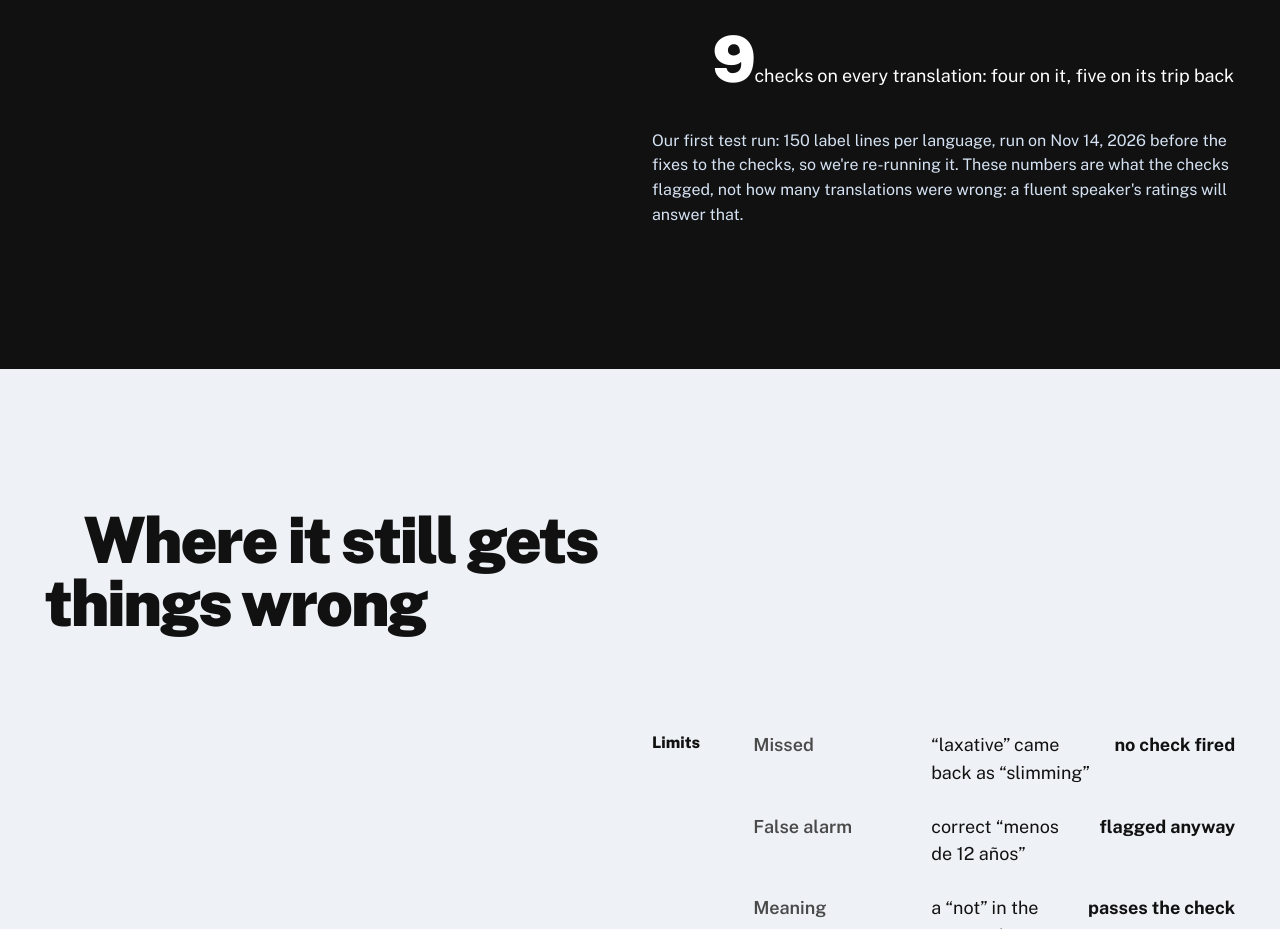
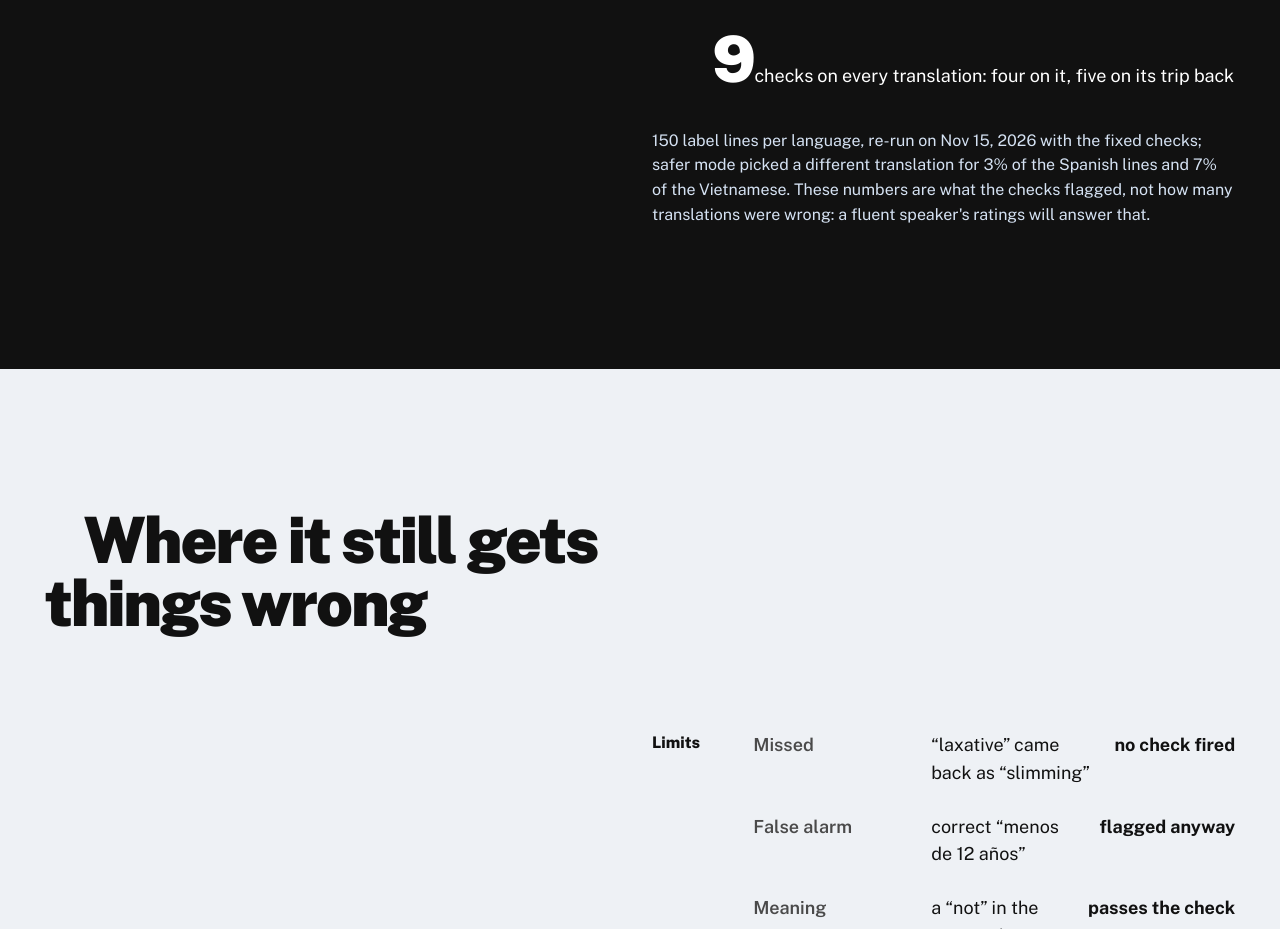
Before and after one commit to morganiscool/dose-safe-translator, a plain HTML site: page web/index.html in a window 1280 px wide. Shown: the part 5480-6409 px from the top of the page. Drawn offline with Linux system fonts and the light colour scheme; files that its build step writes are made by us from their sources; files whose address does not match are found by name.

Commit message:
Results re-run with the fixed checks (Nov 15)
The notebook was re-run end to end (150 label lines per language). The fresh
openFDA/DailyMed download with the fixed parser matches the saved snapshot line
for line. Flagged: Spanish 11% -> 10% in safer mode (3% changed), Vietnamese
17% -> 10% (7% changed). README and the landing page now say so.

Co-Authored-By: Claude Opus 5.5 <noreply@anthropic.com>

```diff
--- a/web/index.html
+++ b/web/index.html
@@ -119,7 +119,7 @@
         <tr class="reveal"><td class="whole">9</td><td class="cap">checks on every translation: four on it, five on its trip back</td></tr>
       </tbody>
     </table>
-    <p class="stats-note reveal">Our first test run: 150 label lines per language, run on Nov 14, 2026 before the fixes to the checks, so we're re-running it. These numbers are what the checks flagged, not how many translations were wrong: a fluent speaker's ratings will answer that.</p>
+    <p class="stats-note reveal">150 label lines per language, re-run on Nov 15, 2026 with the fixed checks; safer mode picked a different translation for 3% of the Spanish lines and 7% of the Vietnamese. These numbers are what the checks flagged, not how many translations were wrong: a fluent speaker's ratings will answer that.</p>
   </section>
 
   <!-- Limits: an honest table. -->
```
Also changed, not shown: README.md.
